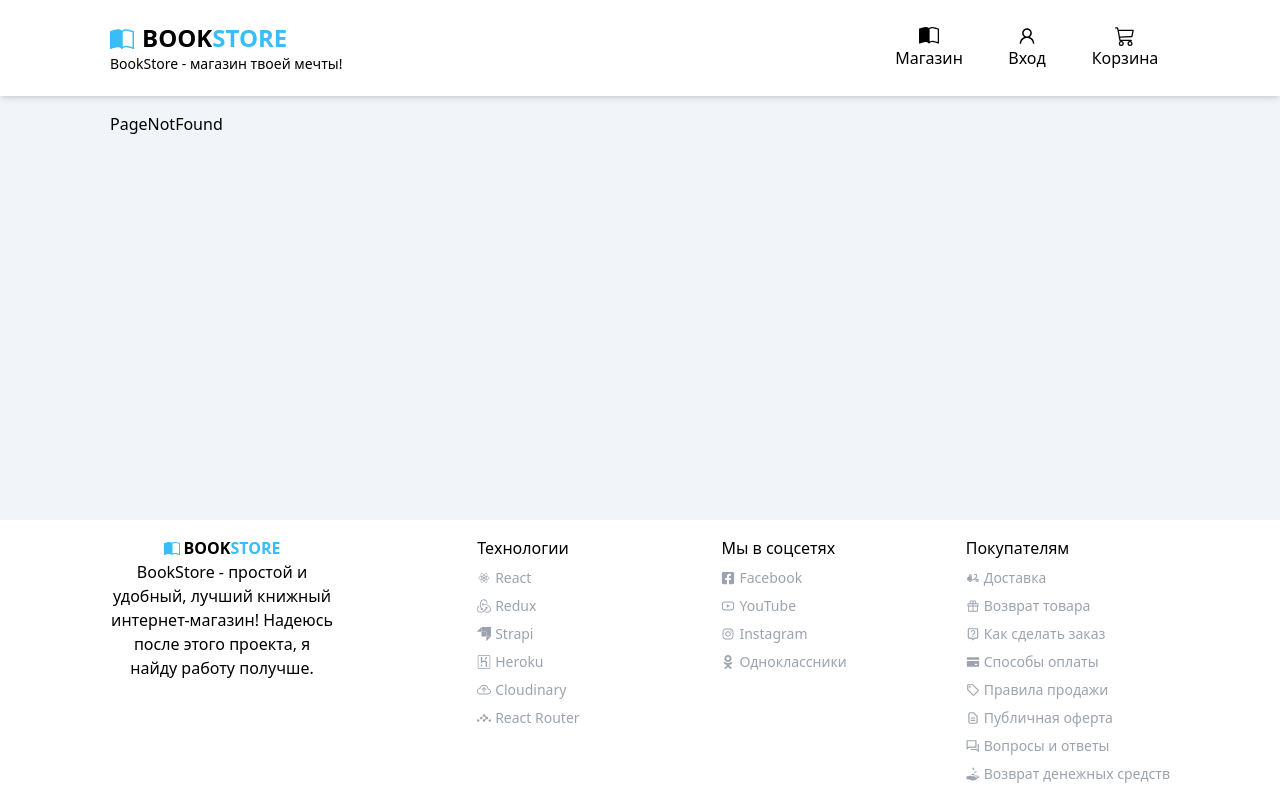
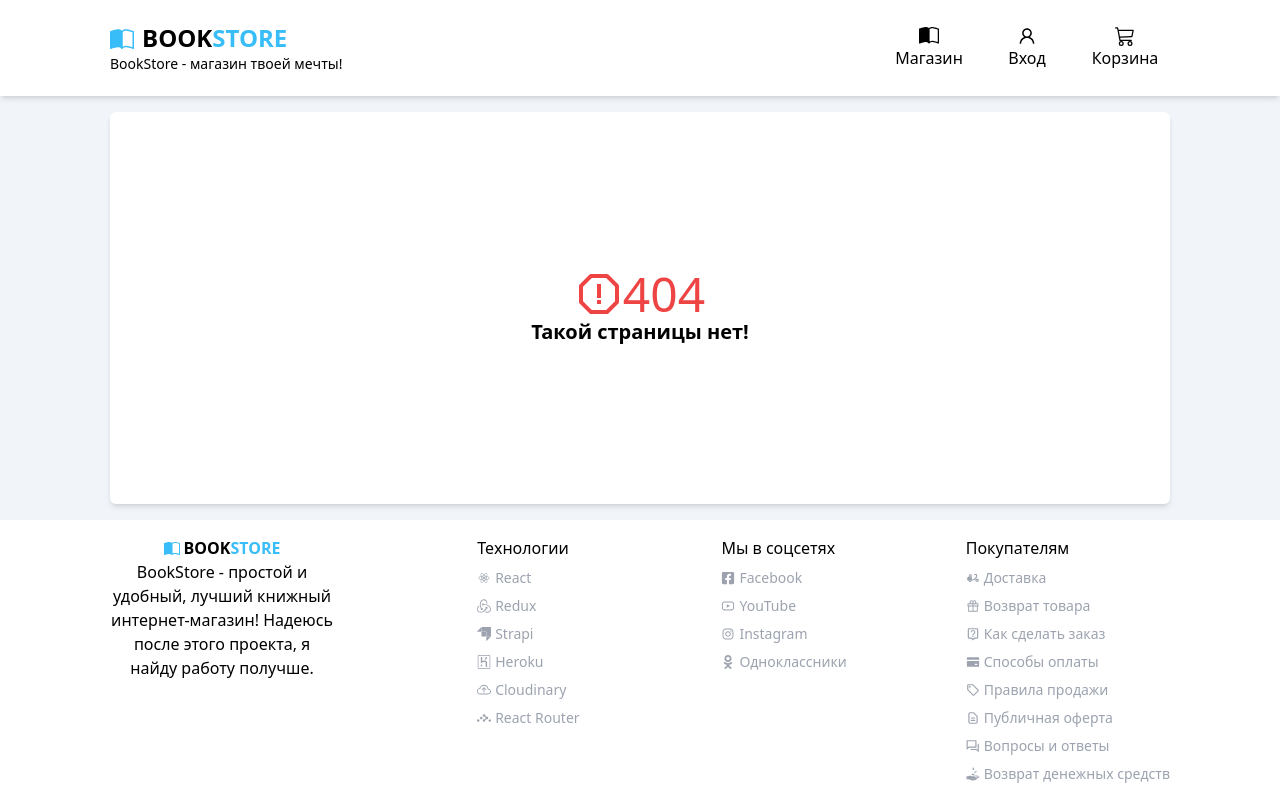
Before and after one commit to ScRoLiS/bookstore, a React (Create React App) app: page /user in a window 1280 px wide. Built offline with nearby package versions, Linux system fonts and the light colour scheme.

Commit message:
add: page not fount template

```diff
--- a/src/routes/PageNotFound.js
+++ b/src/routes/PageNotFound.js
@@ -1,8 +1,15 @@
 import React from 'react'
+import { BiErrorAlt } from 'react-icons/bi'
 
 const PageNotFound = () => {
   return (
-    <div>PageNotFound</div>
+    <div className="bg-white p-4 grow rounded-md shadow-md container flex flex-col items-center justify-center">
+      <div className="text-red-500 flex text-5xl justify-between items-center">
+        <BiErrorAlt className="" /> 404
+      </div>
+
+      <span className="text-xl font-semibold">Такой страницы нет!</span>
+    </div>
   )
 }
 
```
